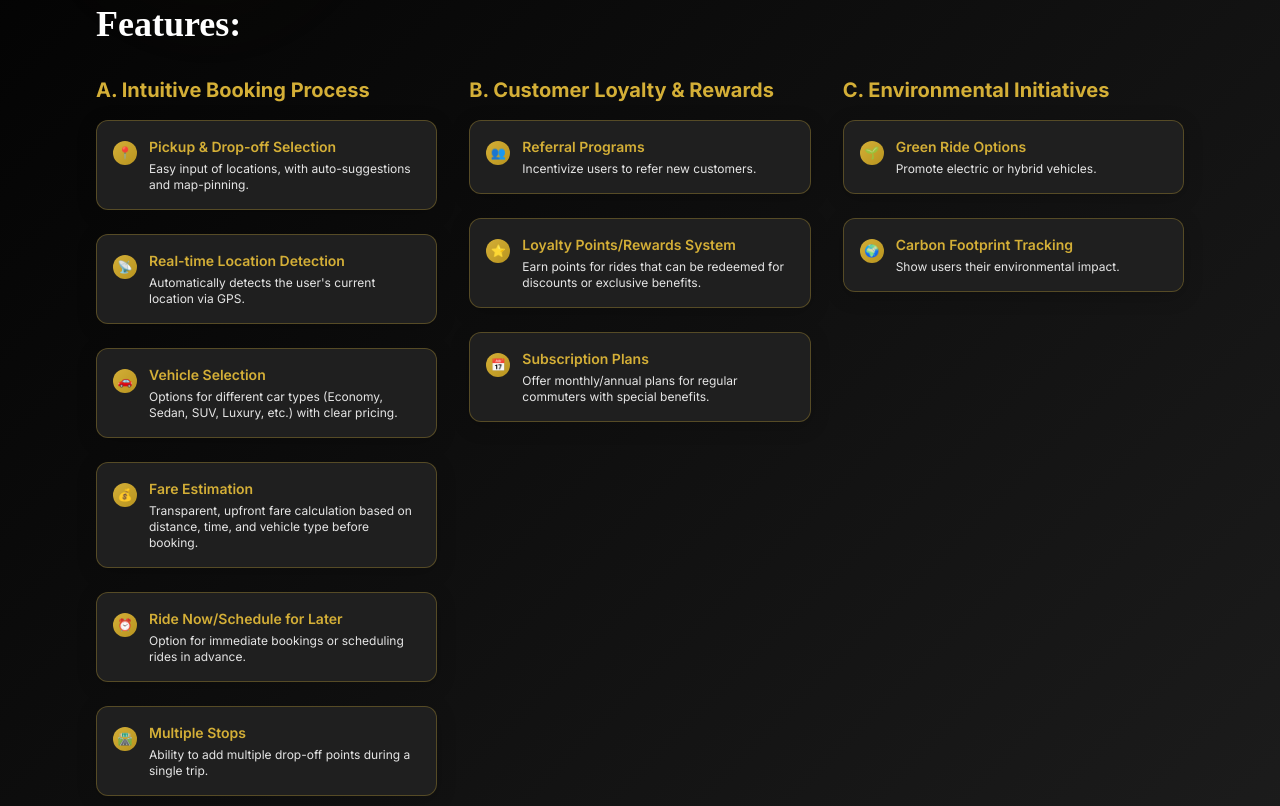
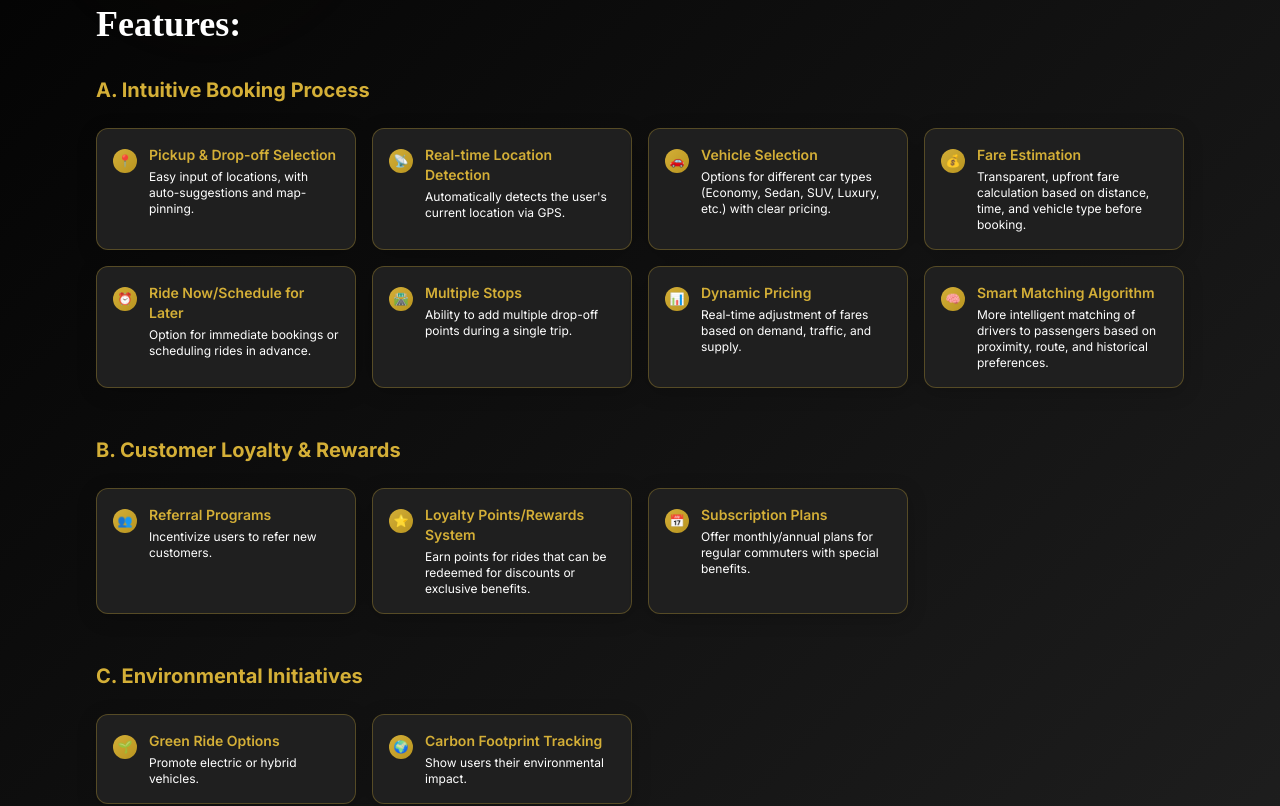
Before and after one commit to Hitesh-malik/cab_service, a Next.js app: page / in a window 1280 px wide. Shown: the part 2360-3166 px from the top of the page. Built offline with nearby package versions, Linux system fonts and the light colour scheme; a web font is replaced by a local one.

Commit message:
change order in the home page in features sections

```diff
--- a/src/components/IntroductionSection.tsx
+++ b/src/components/IntroductionSection.tsx
@@ -81,19 +81,16 @@ const IntroductionSection: React.FC = () => {
           >
             Features:
           </h2>
-          <div className="grid grid-cols-1 lg:grid-cols-3 gap-8">
+          <div className="space-y-12">
             {/* A. Intuitive Booking Process */}
-            <div
-              className="space-y-6 leading-relaxed"
-              style={{ color: theme.colors.text.secondary }}
-            >
+            <div>
               <h3
-                className="text-xl font-bold mb-4"
+                className="text-xl font-bold mb-6"
                 style={{ color: theme.colors.accent.gold }}
               >
                 A. Intuitive Booking Process
               </h3>
-
+              <div className="grid grid-cols-1 md:grid-cols-2 lg:grid-cols-3 xl:grid-cols-4 gap-4">
                 {/* Pickup & Drop-off Selection */}
                 <div
                   className="group p-4 rounded-xl border transition-all duration-300 hover:scale-105"
@@ -103,7 +100,8 @@ const IntroductionSection: React.FC = () => {
                     boxShadow: `0 4px 20px ${theme.colors.shadow.card}`,
                   }}
                   onMouseEnter={(e) => {
-                  e.currentTarget.style.borderColor = theme.colors.border.gold;
+                    e.currentTarget.style.borderColor =
+                      theme.colors.border.gold;
                     e.currentTarget.style.boxShadow = `0 8px 32px ${theme.colors.shadow.gold}`;
                   }}
                   onMouseLeave={(e) => {
@@ -150,7 +148,8 @@ const IntroductionSection: React.FC = () => {
                     boxShadow: `0 4px 20px ${theme.colors.shadow.card}`,
                   }}
                   onMouseEnter={(e) => {
-                  e.currentTarget.style.borderColor = theme.colors.border.gold;
+                    e.currentTarget.style.borderColor =
+                      theme.colors.border.gold;
                     e.currentTarget.style.boxShadow = `0 8px 32px ${theme.colors.shadow.gold}`;
                   }}
                   onMouseLeave={(e) => {
@@ -181,7 +180,8 @@ const IntroductionSection: React.FC = () => {
                         Real-time Location Detection
                       </p>
                       <p className="text-xs">
-                      Automatically detects the user's current location via GPS.
+                        Automatically detects the user's current location via
+                        GPS.
                       </p>
                     </div>
                   </div>
@@ -196,7 +196,8 @@ const IntroductionSection: React.FC = () => {
                     boxShadow: `0 4px 20px ${theme.colors.shadow.card}`,
                   }}
                   onMouseEnter={(e) => {
-                  e.currentTarget.style.borderColor = theme.colors.border.gold;
+                    e.currentTarget.style.borderColor =
+                      theme.colors.border.gold;
                     e.currentTarget.style.boxShadow = `0 8px 32px ${theme.colors.shadow.gold}`;
                   }}
                   onMouseLeave={(e) => {
@@ -243,7 +244,8 @@ const IntroductionSection: React.FC = () => {
                     boxShadow: `0 4px 20px ${theme.colors.shadow.card}`,
                   }}
                   onMouseEnter={(e) => {
-                  e.currentTarget.style.borderColor = theme.colors.border.gold;
+                    e.currentTarget.style.borderColor =
+                      theme.colors.border.gold;
                     e.currentTarget.style.boxShadow = `0 8px 32px ${theme.colors.shadow.gold}`;
                   }}
                   onMouseLeave={(e) => {
@@ -290,7 +292,8 @@ const IntroductionSection: React.FC = () => {
                     boxShadow: `0 4px 20px ${theme.colors.shadow.card}`,
                   }}
                   onMouseEnter={(e) => {
-                  e.currentTarget.style.borderColor = theme.colors.border.gold;
+                    e.currentTarget.style.borderColor =
+                      theme.colors.border.gold;
                     e.currentTarget.style.boxShadow = `0 8px 32px ${theme.colors.shadow.gold}`;
                   }}
                   onMouseLeave={(e) => {
@@ -337,7 +340,8 @@ const IntroductionSection: React.FC = () => {
                     boxShadow: `0 4px 20px ${theme.colors.shadow.card}`,
                   }}
                   onMouseEnter={(e) => {
-                  e.currentTarget.style.borderColor = theme.colors.border.gold;
+                    e.currentTarget.style.borderColor =
+                      theme.colors.border.gold;
                     e.currentTarget.style.boxShadow = `0 8px 32px ${theme.colors.shadow.gold}`;
                   }}
                   onMouseLeave={(e) => {
@@ -384,7 +388,8 @@ const IntroductionSection: React.FC = () => {
                     boxShadow: `0 4px 20px ${theme.colors.shadow.card}`,
                   }}
                   onMouseEnter={(e) => {
-                  e.currentTarget.style.borderColor = theme.colors.border.gold;
+                    e.currentTarget.style.borderColor =
+                      theme.colors.border.gold;
                     e.currentTarget.style.boxShadow = `0 8px 32px ${theme.colors.shadow.gold}`;
                   }}
                   onMouseLeave={(e) => {
@@ -431,7 +436,8 @@ const IntroductionSection: React.FC = () => {
                     boxShadow: `0 4px 20px ${theme.colors.shadow.card}`,
                   }}
                   onMouseEnter={(e) => {
-                  e.currentTarget.style.borderColor = theme.colors.border.gold;
+                    e.currentTarget.style.borderColor =
+                      theme.colors.border.gold;
                     e.currentTarget.style.boxShadow = `0 8px 32px ${theme.colors.shadow.gold}`;
                   }}
                   onMouseLeave={(e) => {
@@ -469,19 +475,17 @@ const IntroductionSection: React.FC = () => {
                   </div>
                 </div>
               </div>
+            </div>
 
             {/* B. Customer Loyalty & Rewards */}
-            <div
-              className="space-y-6 leading-relaxed"
-              style={{ color: theme.colors.text.secondary }}
-            >
+            <div>
               <h3
-                className="text-xl font-bold mb-4"
+                className="text-xl font-bold mb-6"
                 style={{ color: theme.colors.accent.gold }}
               >
                 B. Customer Loyalty & Rewards
               </h3>
-
+              <div className="grid grid-cols-1 md:grid-cols-2 lg:grid-cols-3 xl:grid-cols-4 gap-4">
                 {/* Referral Programs */}
                 <div
                   className="group p-4 rounded-xl border transition-all duration-300 hover:scale-105"
@@ -491,7 +495,8 @@ const IntroductionSection: React.FC = () => {
                     boxShadow: `0 4px 20px ${theme.colors.shadow.card}`,
                   }}
                   onMouseEnter={(e) => {
-                  e.currentTarget.style.borderColor = theme.colors.border.gold;
+                    e.currentTarget.style.borderColor =
+                      theme.colors.border.gold;
                     e.currentTarget.style.boxShadow = `0 8px 32px ${theme.colors.shadow.gold}`;
                   }}
                   onMouseLeave={(e) => {
@@ -537,7 +542,8 @@ const IntroductionSection: React.FC = () => {
                     boxShadow: `0 4px 20px ${theme.colors.shadow.card}`,
                   }}
                   onMouseEnter={(e) => {
-                  e.currentTarget.style.borderColor = theme.colors.border.gold;
+                    e.currentTarget.style.borderColor =
+                      theme.colors.border.gold;
                     e.currentTarget.style.boxShadow = `0 8px 32px ${theme.colors.shadow.gold}`;
                   }}
                   onMouseLeave={(e) => {
@@ -584,7 +590,8 @@ const IntroductionSection: React.FC = () => {
                     boxShadow: `0 4px 20px ${theme.colors.shadow.card}`,
                   }}
                   onMouseEnter={(e) => {
-                  e.currentTarget.style.borderColor = theme.colors.border.gold;
+                    e.currentTarget.style.borderColor =
+                      theme.colors.border.gold;
                     e.currentTarget.style.boxShadow = `0 8px 32px ${theme.colors.shadow.gold}`;
                   }}
                   onMouseLeave={(e) => {
@@ -622,19 +629,17 @@ const IntroductionSection: React.FC = () => {
                   </div>
                 </div>
               </div>
+            </div>
 
             {/* C. Environmental Initiatives */}
-            <div
-              className="space-y-6 leading-relaxed"
-              style={{ color: theme.colors.text.secondary }}
-            >
+            <div>
               <h3
-                className="text-xl font-bold mb-4"
+                className="text-xl font-bold mb-6"
                 style={{ color: theme.colors.accent.gold }}
               >
                 C. Environmental Initiatives
               </h3>
-
+              <div className="grid grid-cols-1 md:grid-cols-2 lg:grid-cols-3 xl:grid-cols-4 gap-4">
                 {/* Green Ride Options */}
                 <div
                   className="group p-4 rounded-xl border transition-all duration-300 hover:scale-105"
@@ -644,7 +649,8 @@ const IntroductionSection: React.FC = () => {
                     boxShadow: `0 4px 20px ${theme.colors.shadow.card}`,
                   }}
                   onMouseEnter={(e) => {
-                  e.currentTarget.style.borderColor = theme.colors.border.gold;
+                    e.currentTarget.style.borderColor =
+                      theme.colors.border.gold;
                     e.currentTarget.style.boxShadow = `0 8px 32px ${theme.colors.shadow.gold}`;
                   }}
                   onMouseLeave={(e) => {
@@ -690,7 +696,8 @@ const IntroductionSection: React.FC = () => {
                     boxShadow: `0 4px 20px ${theme.colors.shadow.card}`,
                   }}
                   onMouseEnter={(e) => {
-                  e.currentTarget.style.borderColor = theme.colors.border.gold;
+                    e.currentTarget.style.borderColor =
+                      theme.colors.border.gold;
                     e.currentTarget.style.boxShadow = `0 8px 32px ${theme.colors.shadow.gold}`;
                   }}
                   onMouseLeave={(e) => {
@@ -723,6 +730,7 @@ const IntroductionSection: React.FC = () => {
                       <p className="text-xs">
                         Show users their environmental impact.
                       </p>
+                    </div>
                   </div>
                 </div>
               </div>
```
Lines whose indentation alone changed are shown as unchanged.
